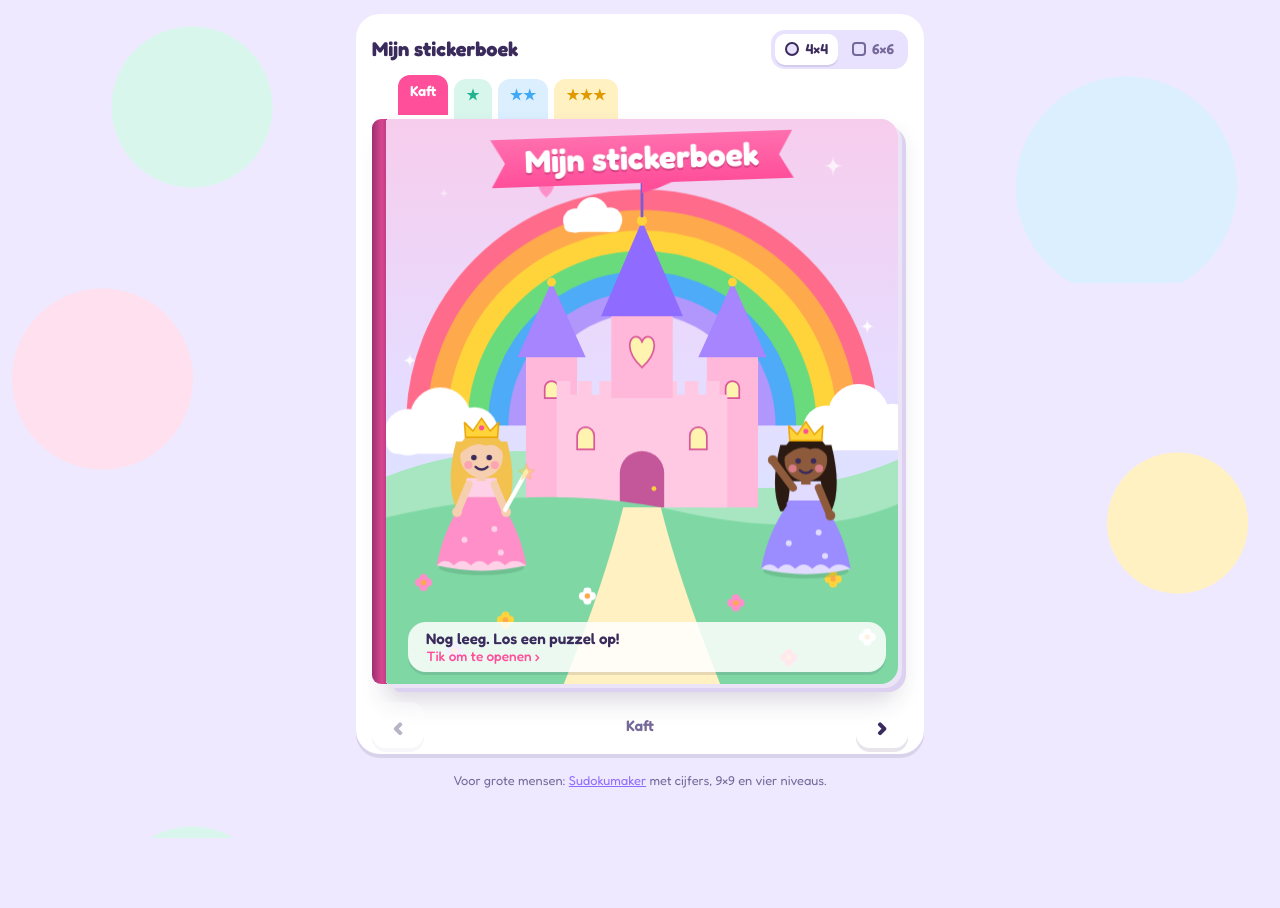
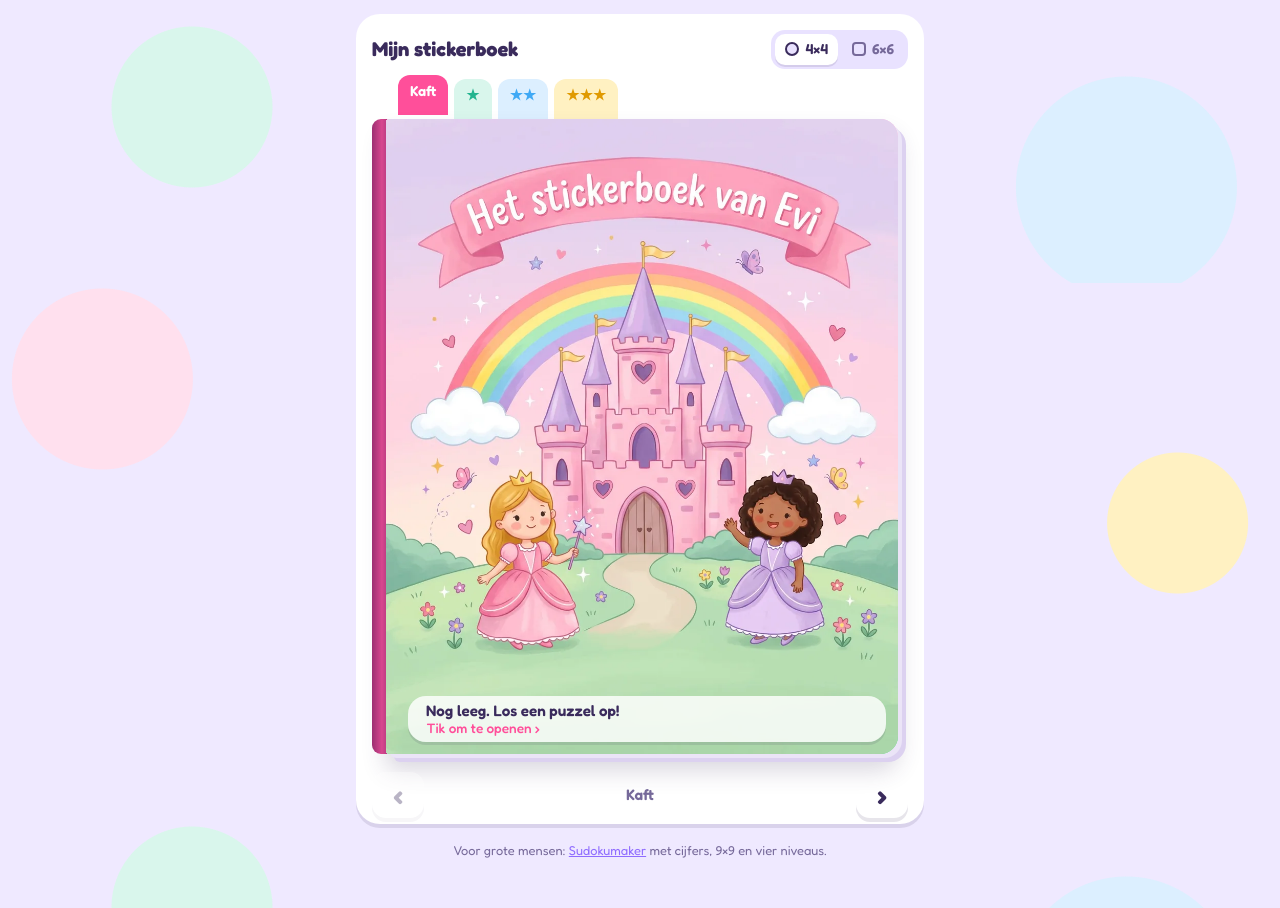
Before and after one commit to bastiaandezwart/sudoku-generator, a plain HTML site: page kids.html in a window 1280 px wide. Shown: the part 1317-2225 px from the top of the page. Before the commit the page ends 2155 px from the top, so only its background shows below. Drawn offline with Linux system fonts and the light colour scheme.

Commit message:
Eigen kaft voor het stickerboek van Evi
Het plaatje (verkleind naar 1000 px, WebP met JPG als reserve) vult de
kaft, met de titel altijd zichtbaar. Het getekende lint is vervangen
door de titel in het plaatje; de getekende kaft blijft als reserve.

Co-Authored-By: Claude Opus 5.5 <noreply@anthropic.com>
Claude-Session: https://claude.ai/code/session_01NTSUWhC7WJU8GNfAx7xKAw

```diff
--- a/kids.html
+++ b/kids.html
@@ -436,8 +436,11 @@ h1 span:nth-child(6n) { color: var(--red); transform: rotate(2deg); }
   overflow: hidden;
   cursor: pointer;
   min-height: 340px;
+  aspect-ratio: 1000 / 1241;
   background: #ffd9ee;
 }
+.cover-art, .cover-art img { position: absolute; inset: 0; width: 100%; height: 100%; display: block; }
+.cover-art img { object-fit: cover; object-position: center top; }
 .cover-scene { position: absolute; inset: 0; width: 100%; height: 100%; display: block; }
 .cover-ribbon {
   position: absolute;
@@ -464,14 +467,17 @@ h1 span:nth-child(6n) { color: var(--red); transform: rotate(2deg); }
   display: flex;
   align-items: center;
   gap: 10px;
-  padding: 8px 12px;
+  padding: 6px 12px;
   border-radius: 18px;
-  background: rgb(255 255 255 / 0.85);
+  background: rgb(255 255 255 / 0.82);
+  backdrop-filter: blur(3px);
+  -webkit-backdrop-filter: blur(3px);
+  z-index: 1;
   color: var(--ink);
   box-shadow: 0 3px 0 rgb(58 43 92 / 0.12);
 }
 .cover-recent { display: flex; flex: none; }
-.cover-recent .sticker { width: 34px; font-size: 1.05rem; border-width: 2px; margin-right: -8px; }
+.cover-recent .sticker { width: 30px; font-size: 1.05rem; border-width: 2px; margin-right: -8px; }
 .cover-recent .sticker:nth-child(odd) { transform: rotate(-8deg); }
 .cover-recent .sticker:nth-child(even) { transform: rotate(7deg); }
 .cover-recent .sticker .badge { display: none; }
@@ -1356,9 +1362,12 @@ h1 span:nth-child(6n) { color: var(--red); transform: rotate(2deg); }
   function renderBook() {
     const placed = stickers.filter(function (x) { return x !== pendingSticker; });
     const recent = placed.slice(-4).reverse();
-    let html = '<div class="page cover" data-page="0" role="button" aria-label="Stickerboek openen">' +
+    // De kaft is Evi's eigen plaatje; de getekende kaft eronder is reserve als het plaatje niet laadt.
+    let html = '<div class="page cover" data-page="0" role="button" aria-label="Het stickerboek van Evi openen">' +
       coverScene() +
-      '<p class="cover-ribbon">Mijn stickerboek</p>' +
+      '<p class="cover-ribbon">Het stickerboek van Evi</p>' +
+      '<picture class="cover-art"><source srcset="assets/kaft-evi.webp" type="image/webp">' +
+      '<img src="assets/kaft-evi.jpg" alt="" width="1000" height="1241" decoding="async" onerror="this.parentNode.remove()"></picture>' +
       '<div class="cover-panel">' +
       (recent.length ? '<span class="cover-recent" aria-hidden="true">' + recent.map(function (x) {
         return '<span class="sticker lvl-' + x.level + ' size-' + x.size + '">' + x.s + '</span>';
```
Also changed, not shown: assets/kaft-evi.jpg (added), assets/kaft-evi.webp (added), 1 other file.
